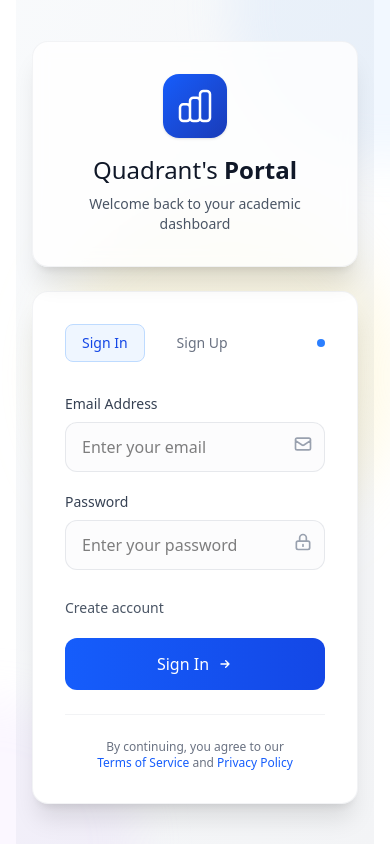
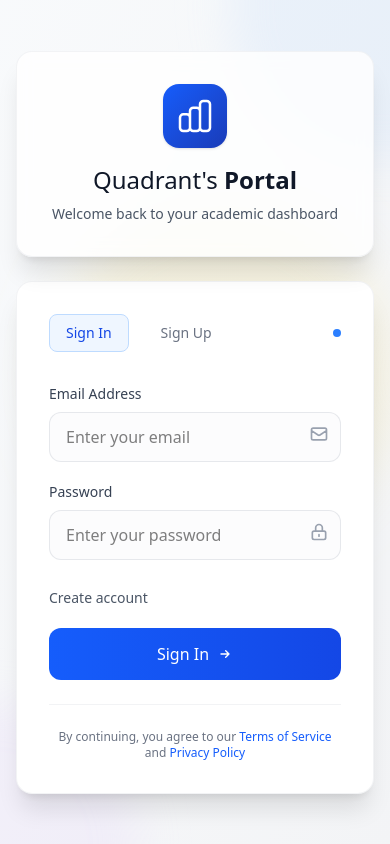
Before and after one commit to Debayan-2004/Quadrant, a React (Vite) app in the folder frontend/: page /login in a window 390 px wide. Built offline with nearby package versions, Linux system fonts and the light colour scheme; no server answers.

Commit message:
Feature: Updated App.jsx with new routing/feature logic

```diff
--- a/frontend/src/App.jsx
+++ b/frontend/src/App.jsx
@@ -12,7 +12,7 @@ import MarkAttendancePage from './pages/MarkAttendance';
 
 const App = () => {
   return (
-    <div className="px-4 sm:px-[5vw] md:px-[7vw] lg:px-[9vw]">
+    <div >
       <ToastContainer />
       <Routes>
         <Route path="/login" element={<Login />} />
```
